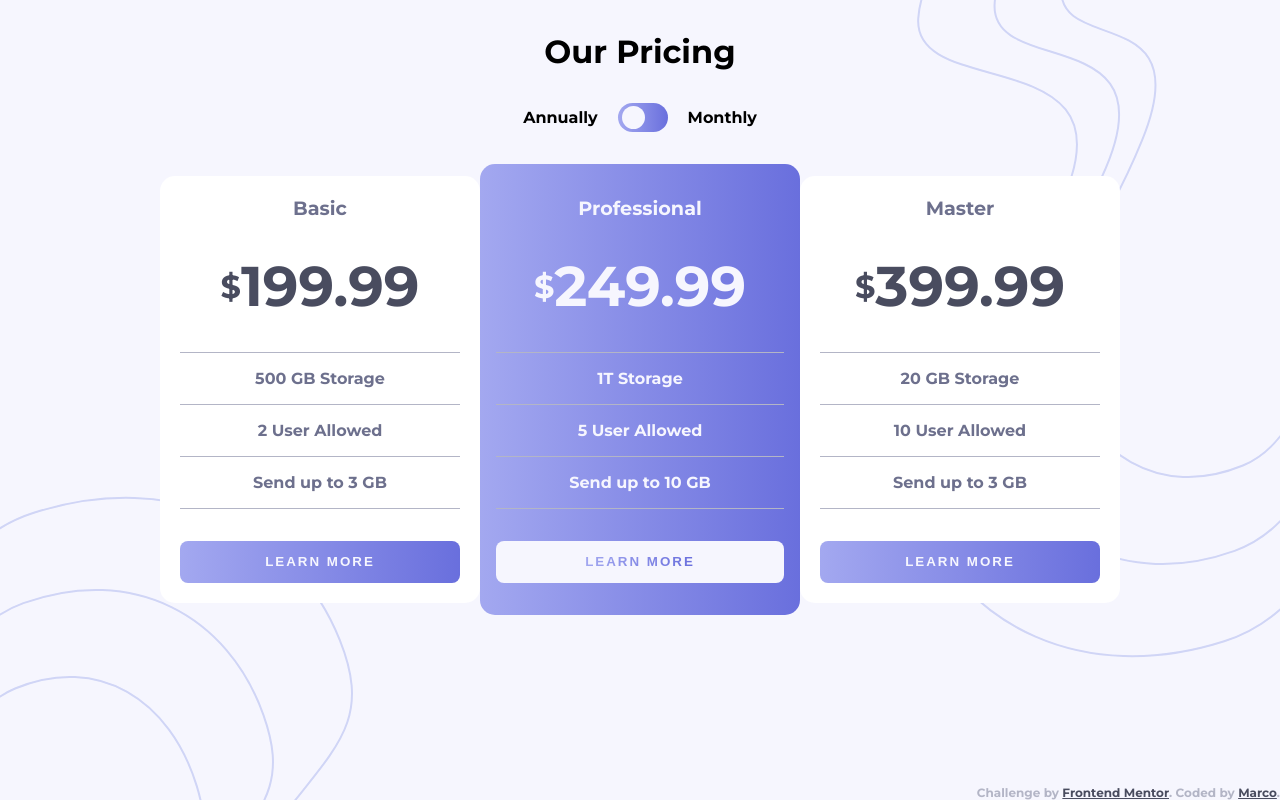
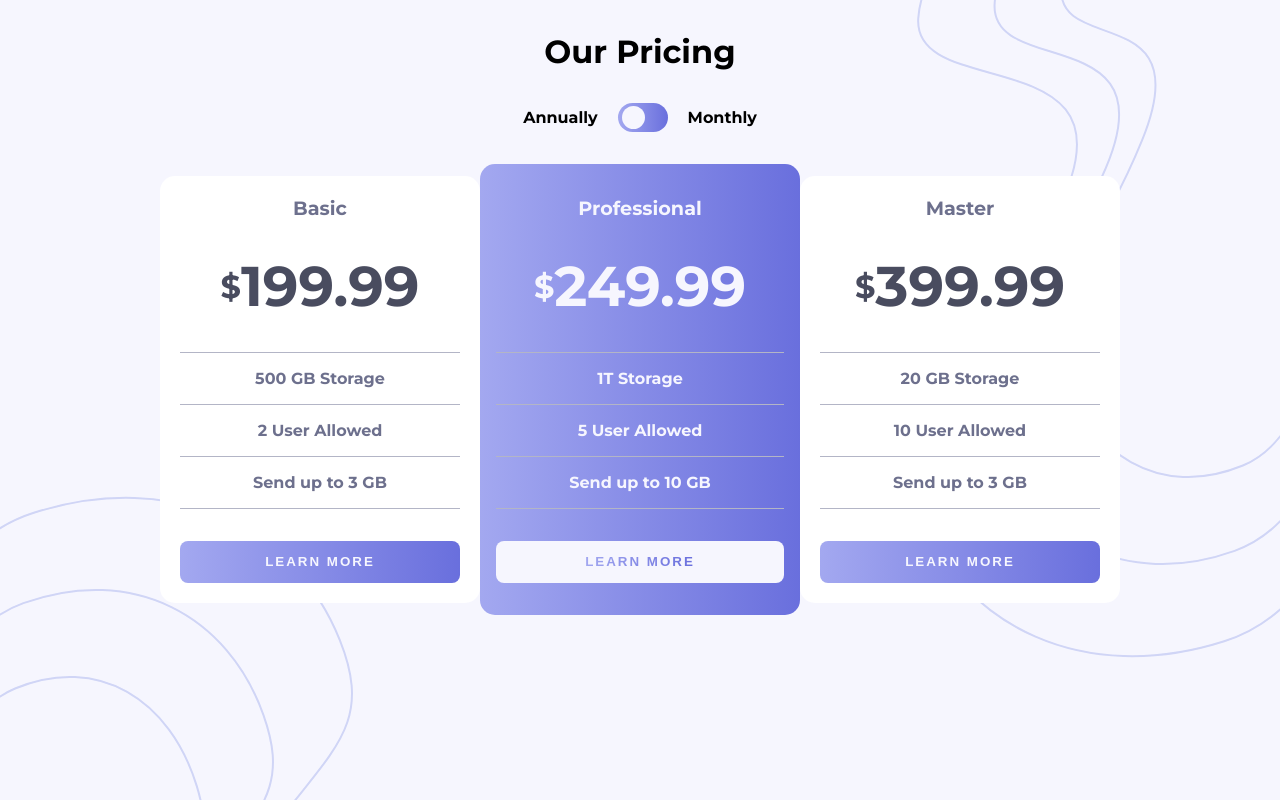
Before and after one commit to marcoberdiano/pricing-component, a React (Create React App) app: page / in a window 1280 px wide. Built offline with nearby package versions, Linux system fonts and the light colour scheme.

Commit message:
remove footer

```diff
--- a/src/components/App.js
+++ b/src/components/App.js
@@ -28,8 +28,6 @@ function App() {
         <Secondary planPrice={plan} plan='Master'/>
       </main>
       <footer class="footer">
-        Challenge by <a className='link' href="https://www.frontendmentor.io?ref=challenge" target="_blank">Frontend Mentor</a>.
-        Coded by <a className='link' href="https://www.frontendmentor.io/profile/marcoberdiano"><span className='author'>Marco</span></a>.
       </footer>
     </div>
   );
```
